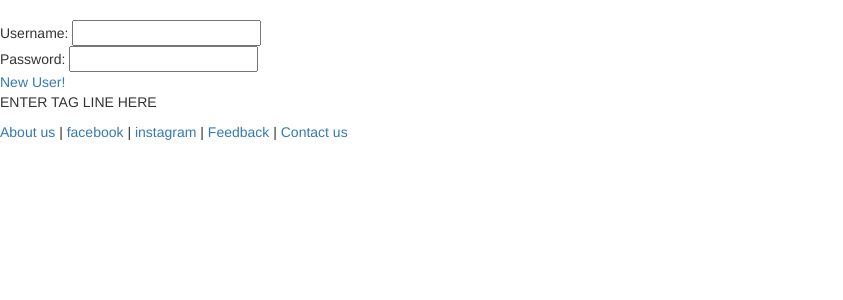
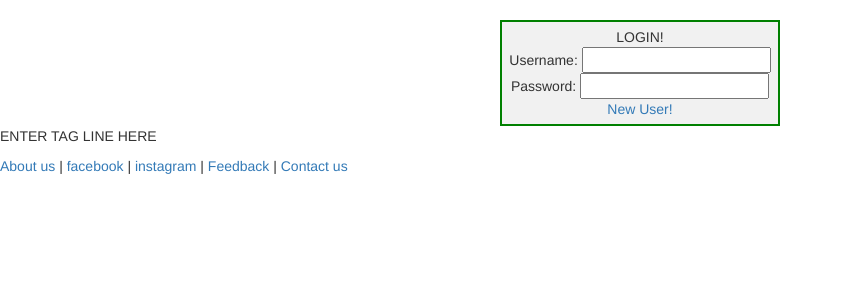
Before and after one commit to harshpatel23/Foodle, a PHP site: page /loginpage.php in a window 1280 px wide. Shown: the part 142-442 px from the top of the page, without its empty margins (0-843 px from the left). Run offline with PHP 8.4, Linux system fonts and the light colour scheme.

Commit message:
Login css

```diff
--- a/loginpage.php
+++ b/loginpage.php
@@ -1,9 +1,11 @@
 <?php include 'templates/header.php' ?>
 <?php include 'templates/navbar.php' ?>
-
+	<div class=login>
 	<form>
+		LOGIN!<br>
 		Username: <input type="text" name="username" text="Enter Username"><br>
 		Password: <input type="password" name="password" text="Enter Password">
 	</form>
 	<a href="signup.php">New User!</a>
+	</div>
 <?php include 'templates/footer.php' ?>
--- a/signup.php
+++ b/signup.php
@@ -1,6 +1,6 @@
 <?php include 'templates/header.php' ?>
 <?php include 'templates/navbar.php' ?>
-
+	<div class=signup>
 	<form>
 		First Name:<input type="text" name="firstname"><br>
 		Last Name:<input type="text" name="lastname"><br>
@@ -12,5 +12,6 @@
 		City:<input type="text" name="streetno"><br>
 		<input type="submit" value="Sign up">
 	</form>
+	</div>
 
 <?php include 'templates/footer.php' ?>
--- a/styles/h.css
+++ b/styles/h.css
@@ -3,8 +3,3 @@
     text-align: center;
     padding: 5px;
 }
-/*h1{
-	background-color: #F1F1F1;
-    text-align: center;
-    padding: 20px;
-}*/
--- /dev/null
+++ b/styles/login.css
@@ -0,0 +1,16 @@
+.login{
+	border: 2px solid green;
+	background-color: #F1F1F1;
+    text-align: center;
+    padding: 5px;
+    margin-right: 500px;
+    margin-left: 500px;
+}
+.signup{
+	border: 2px solid green;
+	background-color: #F1F1F1;
+    text-align: center;
+    padding: 5px;
+    margin-right: 500px;
+    margin-left: 500px;
+}
--- a/templates/header.php
+++ b/templates/header.php
@@ -7,6 +7,7 @@
 		<script src="https://maxcdn.bootstrapcdn.com/bootstrap/3.3.7/js/bootstrap.min.js"></script>
 		<title>Restaurant Search & Reserve</title>
 		<link rel="stylesheet" type="text/css" href="styles/h.css">
+		<link rel="stylesheet" type="text/css" href="styles/login.css">
 	</head>
 <body>
 	<div class = header><h1 style="font-size:270%;">
```
